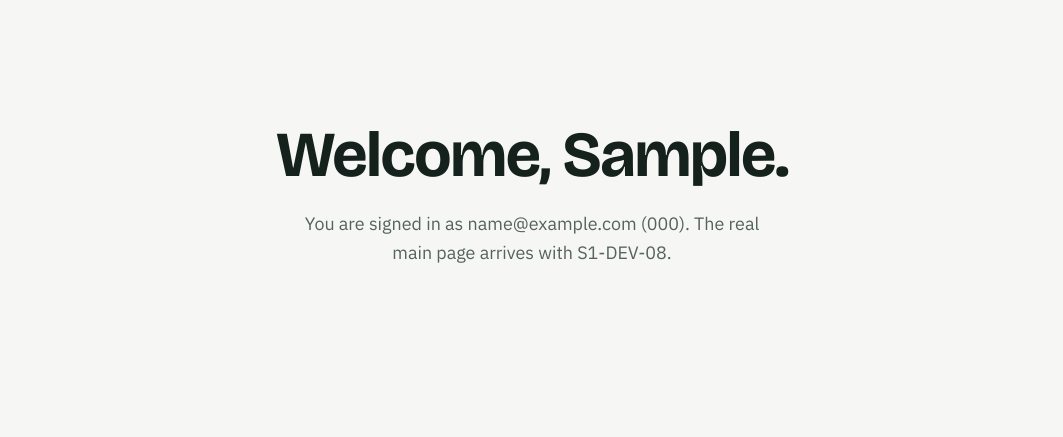
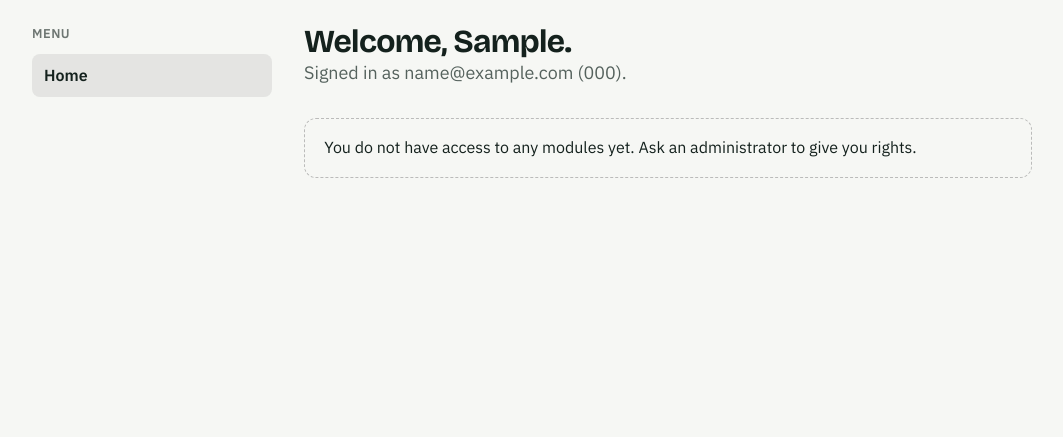
Before and after one commit to Ras-cymk/POWER-HOUSE-HOPEProject, a Flask app: page /home in a window 1280 px wide. Shown: the part 85-522 px from the top of the page, without its empty margins (108-1171 px from the left). Run offline with Flask 3, Linux system fonts and the light colour scheme; the visitor is signed in with stand-in values (Sample User, id 1); a database or web service that is not in the repository returns one stand-in record (values such as "Sample title"); some libraries are stand-ins or nearby versions.

Commit message:
Hope erp s1 dev 08 (#38)
* S1-DEV-06: approve pending users, designate admins, last-superadmin guard

* S1-DEV-07: rights dialog with per-action rights by module and audit log entries

* S1-DEV-08: main page with sidebar and module tiles by role and rights, server-side module check

---------

Co-authored-by: NathO <natho01@proton.me>

```diff
--- /dev/null
+++ b/app/navigation.py
@@ -0,0 +1,47 @@
+from app.rights import granted_codes, load_catalogue
+
+ROLE_NAMES = {"superadmin": "Superadmin", "admin": "Admin", "user": "User"}
+
+
+def module_access(user):
+    """Every module in screen order, with what this person may do in it.
+
+    Each item has module_code, module_name, rights (each with perm_code, perm_name
+    and granted), held and total (counts), and accessible (True when they hold at
+    least one right in the module). Superadmins hold every right. This is the one
+    place that decides who may open a module, so the menu, the tiles and the
+    server check cannot disagree.
+    """
+    everything = user["role_code"] == "superadmin"
+    granted = set() if everything else granted_codes(user["user_id"])
+    modules = []
+    for module in load_catalogue():
+        rights = [
+            {
+                "perm_code": r["perm_code"],
+                "perm_name": r["perm_name"],
+                "granted": everything or r["perm_code"] in granted,
+            }
+            for r in module["rights"]
+        ]
+        held = sum(1 for r in rights if r["granted"])
+        modules.append(
+            {
+                "module_code": module["module_code"],
+                "module_name": module["module_name"],
+                "rights": rights,
+                "held": held,
+                "total": len(rights),
+                "accessible": held > 0,
+            }
+        )
+    return modules
+
+
+def build_nav(user, modules):
+    """What the sidebar and the tiles show: the modules this person may open, and
+    the User Management entry for admins and superadmins."""
+    return {
+        "modules": [m for m in modules if m["accessible"]],
+        "can_manage_users": user["role_code"] in ("admin", "superadmin"),
+    }
--- a/app/routes/main.py
+++ b/app/routes/main.py
@@ -1,5 +1,6 @@
 from flask import Blueprint, render_template
 
+from app.navigation import ROLE_NAMES, build_nav, module_access
 from app.security import current_user, login_required
 
 
@@ -14,5 +15,10 @@ def landing():
 @main_bp.route("/home")
 @login_required
 def home():
-    # Placeholder so you can see that sign-in works. S1-DEV-08 builds the real main page.
-    return render_template("home.html", user=current_user())
+    user = current_user()
+    return render_template(
+        "home.html",
+        user=user,
+        role_name=ROLE_NAMES.get(user["role_code"], user["role_code"]),
+        nav=build_nav(user, module_access(user)),
+    )
--- a/app/templates/home.html
+++ b/app/templates/home.html
@@ -2,20 +2,44 @@
 {% block title %}Home | Hope, Inc. ERP{% endblock %}
 
 {% block content %}
+{% include "partials/_app_shell_style.html" %}
 <div class="wrap">
   <header class="nav">
     <a href="{{ url_for('main.home') }}" class="brand"><span class="mark">H</span>Hope, Inc. ERP</a>
     <div class="nav-actions">
-      {% if user.role_code in ('admin', 'superadmin') %}
-      <a class="btn btn-ghost" href="{{ url_for('users.users_page') }}">User Management</a>
-      {% endif %}
       <button class="btn btn-outline" data-logout>Log out</button>
     </div>
   </header>
 
-  <main class="hero">
-    <h1>Welcome, {{ user.first_name }}.</h1>
-    <p class="lead">You are signed in as {{ user.email }} ({{ user.role_code }}). The real main page arrives with S1-DEV-08.</p>
-  </main>
+  <div class="app-shell">
+    {% set active = 'home' %}
+    {% include "partials/_sidebar.html" %}
+
+    <main class="app-main">
+      <h1>Welcome, {{ user.first_name }}.</h1>
+      <p class="lead">Signed in as {{ user.email }} ({{ role_name }}).</p>
+
+      {% if nav.modules or nav.can_manage_users %}
+      <div class="tile-grid">
+        {% for m in nav.modules %}
+        <a class="tile" data-module="{{ m.module_code }}" href="{{ url_for('modules.module_page', module_code=m.module_code) }}">
+          <h2>{{ m.module_name }}</h2>
+          <p>{% if user.role_code == 'superadmin' %}All {{ m.total }} actions{% else %}{{ m.held }} of {{ m.total }} actions{% endif %}</p>
+        </a>
+        {% endfor %}
+        {% if nav.can_manage_users %}
+        <a class="tile" data-nav="users" href="{{ url_for('users.users_page') }}">
+          <h2>User Management</h2>
+          <p>{% if user.role_code == 'superadmin' %}Add, approve and block users, and set their rights.{% else %}Add and block users, and set their rights.{% endif %}</p>
+        </a>
+        {% endif %}
+      </div>
+      {% else %}
+      <div class="empty-state" data-empty="true">
+        <p>You do not have access to any modules yet. Ask an administrator to give you rights.</p>
+      </div>
+      {% endif %}
+    </main>
+  </div>
 </div>
 {% endblock %}
--- /dev/null
+++ b/app/templates/partials/_app_shell_style.html
@@ -0,0 +1,23 @@
+<style>
+  /* Layout of the signed-in screens: a sidebar and the page. Colours come from the page, so UIX can restyle freely. */
+  .app-shell { display: grid; grid-template-columns: 15rem minmax(0, 1fr); gap: 2rem; max-width: 70rem; margin: 1.5rem auto 3rem; padding: 0 1rem; align-items: start; }
+  @media (max-width: 52rem) { .app-shell { grid-template-columns: 1fr; gap: 1rem; } }
+  .app-sidebar { display: flex; flex-direction: column; gap: 0.25rem; }
+  .side-title { margin: 0 0 0.35rem; font-size: 0.8rem; font-weight: 600; letter-spacing: 0.04em; text-transform: uppercase; opacity: 0.6; }
+  .side-link { display: block; padding: 0.55rem 0.75rem; border-radius: 0.5rem; color: inherit; text-decoration: none; }
+  .side-link:hover, .side-link[aria-current="page"] { background: rgba(128, 128, 128, 0.16); }
+  .side-link[aria-current="page"] { font-weight: 600; }
+  .side-divider { margin: 0.75rem 0; border: 0; border-top: 1px solid rgba(128, 128, 128, 0.25); }
+  .app-main h1 { margin-top: 0; }
+  .tile-grid { display: grid; grid-template-columns: repeat(auto-fill, minmax(15rem, 1fr)); gap: 1rem; margin-top: 1.25rem; }
+  .tile { display: block; padding: 1.1rem 1.2rem; border: 1px solid rgba(128, 128, 128, 0.35); border-radius: 0.75rem; color: inherit; text-decoration: none; }
+  .tile:hover { border-color: currentColor; }
+  .tile h2 { margin: 0 0 0.25rem; font-size: 1.1rem; }
+  .tile p { margin: 0; font-size: 0.9rem; opacity: 0.75; }
+  .rights-table { width: 100%; margin-top: 1rem; border-collapse: collapse; }
+  .rights-table th, .rights-table td { padding: 0.55rem 0.75rem; text-align: left; border-bottom: 1px solid rgba(128, 128, 128, 0.25); }
+  .rights-table th { font-size: 0.85rem; opacity: 0.75; }
+  .rights-table tr[data-allowed="no"] td { opacity: 0.55; }
+  .empty-state { margin-top: 1.25rem; padding: 1rem 1.2rem; border: 1px dashed rgba(128, 128, 128, 0.5); border-radius: 0.75rem; }
+  .empty-state p { margin: 0; }
+</style>
--- /dev/null
+++ b/app/templates/partials/_sidebar.html
@@ -0,0 +1,11 @@
+<nav class="app-sidebar" aria-label="Main menu">
+  <p class="side-title">Menu</p>
+  <a class="side-link" data-nav="home" href="{{ url_for('main.home') }}"{% if active == 'home' %} aria-current="page"{% endif %}>Home</a>
+  {% for m in nav.modules %}
+  <a class="side-link" data-module="{{ m.module_code }}" href="{{ url_for('modules.module_page', module_code=m.module_code) }}"{% if active == m.module_code %} aria-current="page"{% endif %}>{{ m.module_name }}</a>
+  {% endfor %}
+  {% if nav.can_manage_users %}
+  <hr class="side-divider">
+  <a class="side-link" data-nav="users" href="{{ url_for('users.users_page') }}">User Management</a>
+  {% endif %}
+</nav>
```
Also changed, not shown: DEV_README.md (+34 -6 lines), app/__init__.py (+11 -1 lines), app/permissions.py (+31 -0 lines), app/routes/modules.py (added, +49 -0 lines), app/templates/403.html (added, +18 -0 lines), app/templates/module.html (added, +41 -0 lines).
